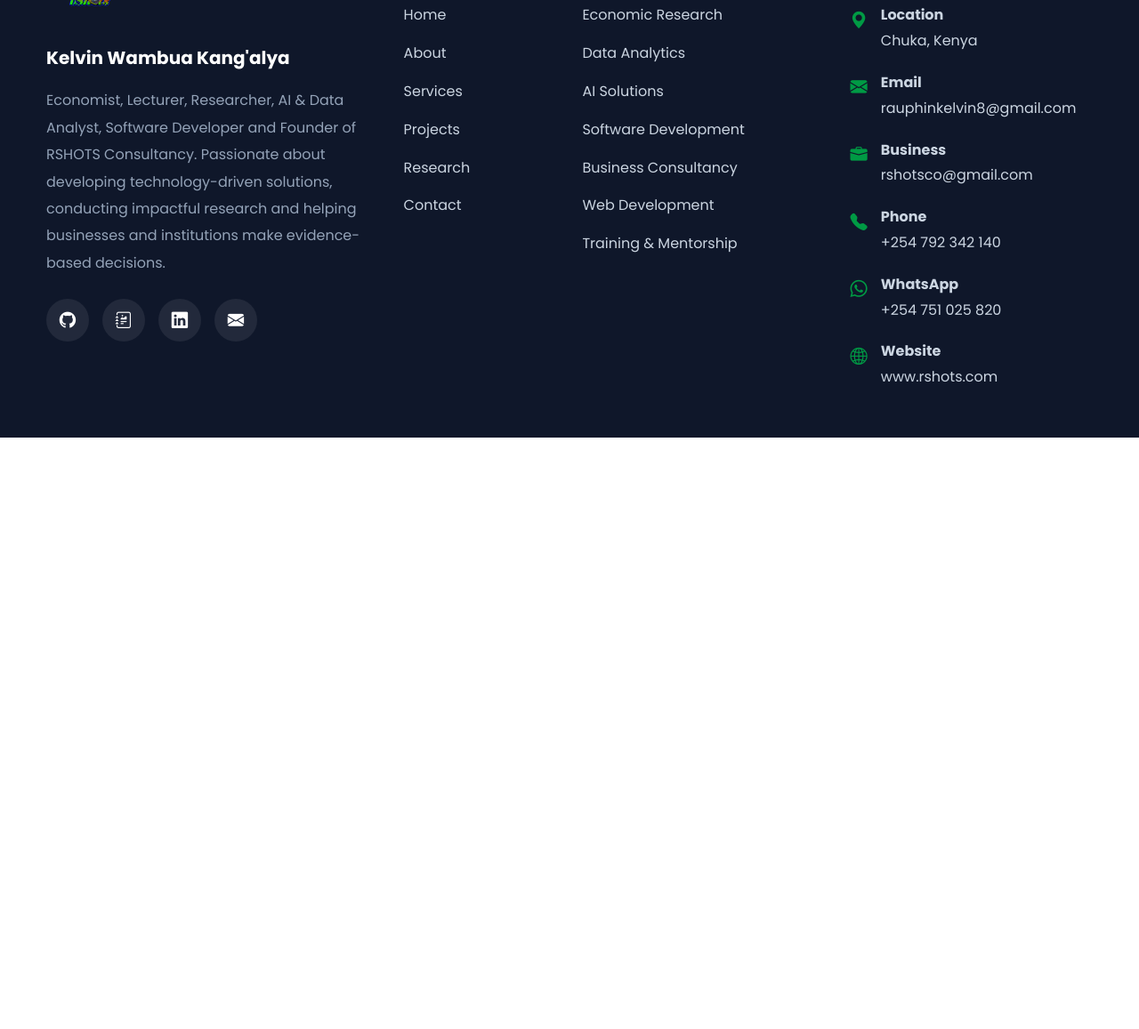
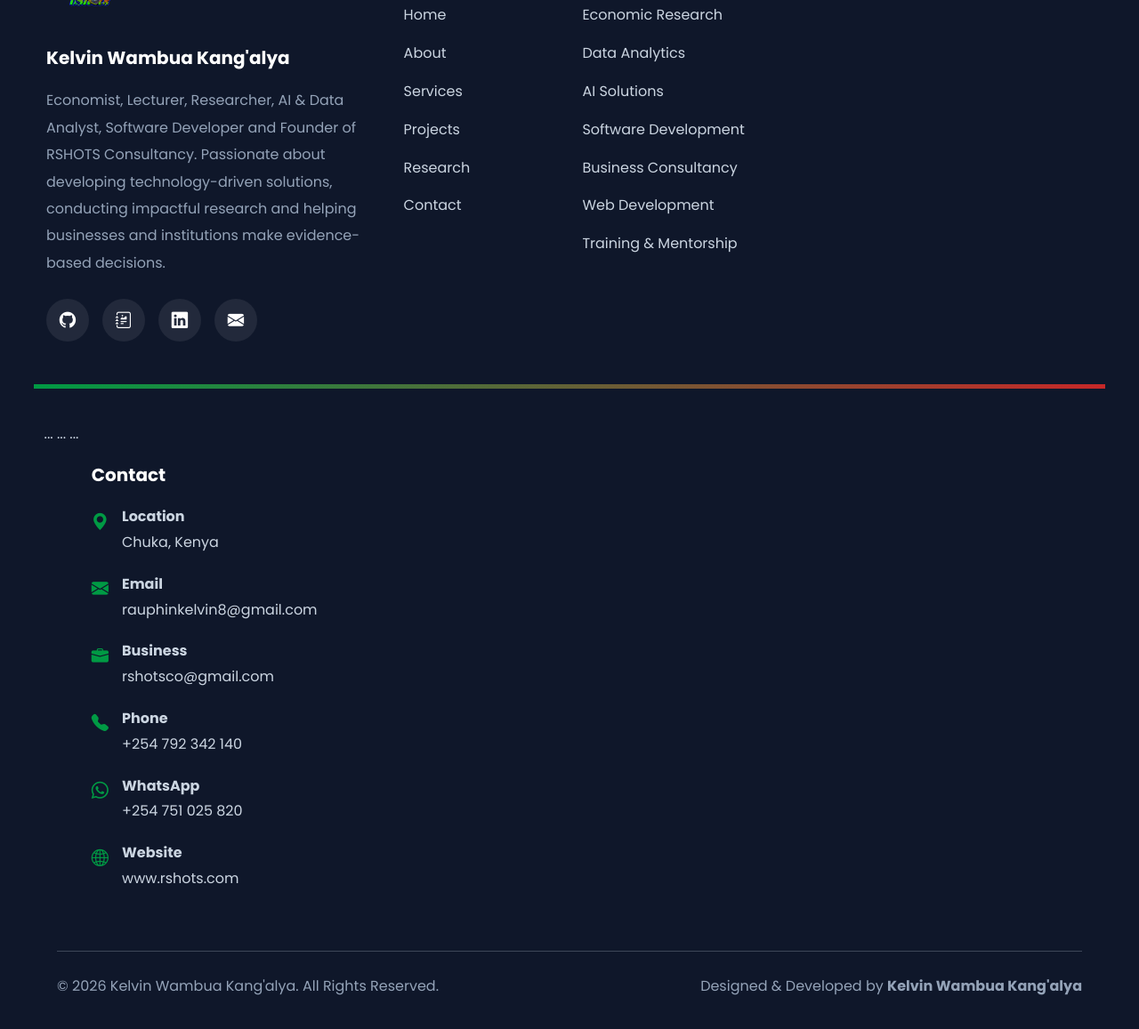
Before and after one commit to Kelvinkangalya/Kelvinkangalya.github.io, a plain HTML site: page services.html in a window 1280 px wide. Shown: the part 6957-8114 px from the top of the page at 89% size. Before the commit the page ends 7449 px from the top, so only its background shows below. Drawn offline with nearby package versions, Linux system fonts and the light colour scheme.

Commit message:
Update services.html

```diff
--- a/services.html
+++ b/services.html
@@ -938,95 +938,102 @@
 
 </div>
 
-<!-- Contact -->
+<footer>
 
-<div class="col-lg-3">
+<div class="container">
 
-    <h4>Contact</h4>
+    <div class="row gy-5">
 
-    <div class="contact-item">
+        <!-- Brand -->
 
-        <i class="bi bi-geo-alt-fill"></i>
+        ...
 
-        <div>
+        <!-- Quick Links -->
 
-            <strong>Location</strong><br>
+        ...
 
-            Chuka, Kenya
+        <!-- Services -->
+
+        ...
+
+        <!-- Contact -->
+
+        <!-- REPLACE ONLY THIS COLUMN -->
+        <div class="col-lg-3">
+
+            <h4>Contact</h4>
+
+            <div class="contact-item">
+                <i class="bi bi-geo-alt-fill"></i>
+                <div>
+                    <strong>Location</strong><br>
+                    Chuka, Kenya
+                </div>
+            </div>
+
+            <div class="contact-item">
+                <i class="bi bi-envelope-fill"></i>
+                <div>
+                    <strong>Email</strong><br>
+                    rauphinkelvin8@gmail.com
+                </div>
+            </div>
+
+            <div class="contact-item">
+                <i class="bi bi-briefcase-fill"></i>
+                <div>
+                    <strong>Business</strong><br>
+                    rshotsco@gmail.com
+                </div>
+            </div>
+
+            <div class="contact-item">
+                <i class="bi bi-telephone-fill"></i>
+                <div>
+                    <strong>Phone</strong><br>
+                    +254 792 342 140
+                </div>
+            </div>
+
+            <div class="contact-item">
+                <i class="bi bi-whatsapp"></i>
+                <div>
+                    <strong>WhatsApp</strong><br>
+                    +254 751 025 820
+                </div>
+            </div>
+
+            <div class="contact-item">
+                <i class="bi bi-globe2"></i>
+                <div>
+                    <strong>Website</strong><br>
+                    <a href="https://rshots.com" target="_blank">www.rshots.com</a>
+                </div>
+            </div>
 
         </div>
 
     </div>
 
-    <div class="contact-item">
+    <!-- KEEP THIS -->
+    <hr class="mt-5 mb-4">
 
-        <i class="bi bi-envelope-fill"></i>
+    <div class="row align-items-center">
 
-        <div>
+        <div class="col-md-6">
 
-            <strong>Email</strong><br>
-
-            rauphinkelvin8@gmail.com
+            <p class="mb-0">
+                © 2026 Kelvin Wambua Kang'alya. All Rights Reserved.
+            </p>
 
         </div>
 
-    </div>
+        <div class="col-md-6 text-md-end">
 
-    <div class="contact-item">
-
-        <i class="bi bi-briefcase-fill"></i>
-
-        <div>
-
-            <strong>Business</strong><br>
-
-            rshotsco@gmail.com
-
-        </div>
-
-    </div>
-
-    <div class="contact-item">
-
-        <i class="bi bi-telephone-fill"></i>
-
-        <div>
-
-            <strong>Phone</strong><br>
-
-            +254 792 342 140
-
-        </div>
-
-    </div>
-
-    <div class="contact-item">
-
-        <i class="bi bi-whatsapp"></i>
-
-        <div>
-
-            <strong>WhatsApp</strong><br>
-
-            +254 751 025 820
-
-        </div>
-
-    </div>
-
-    <div class="contact-item">
-
-        <i class="bi bi-globe2"></i>
-
-        <div>
-
-            <strong>Website</strong><br>
-
-            <a href="https://rshots.com" target="_blank">
-
-                www.rshots.com
-
-            </a>
+            <p class="mb-0">
+                Designed & Developed by
+                <strong>Kelvin Wambua Kang'alya</strong>
+            </p>
 
         </div>
 
@@ -1034,6 +1041,7 @@
 
 </div>
 
+</footer>
 <!-- Bootstrap -->
 
 <script src="https://cdn.jsdelivr.net/npm/bootstrap@5.3.7/dist/js/bootstrap.bundle.min.js"></script>
```
